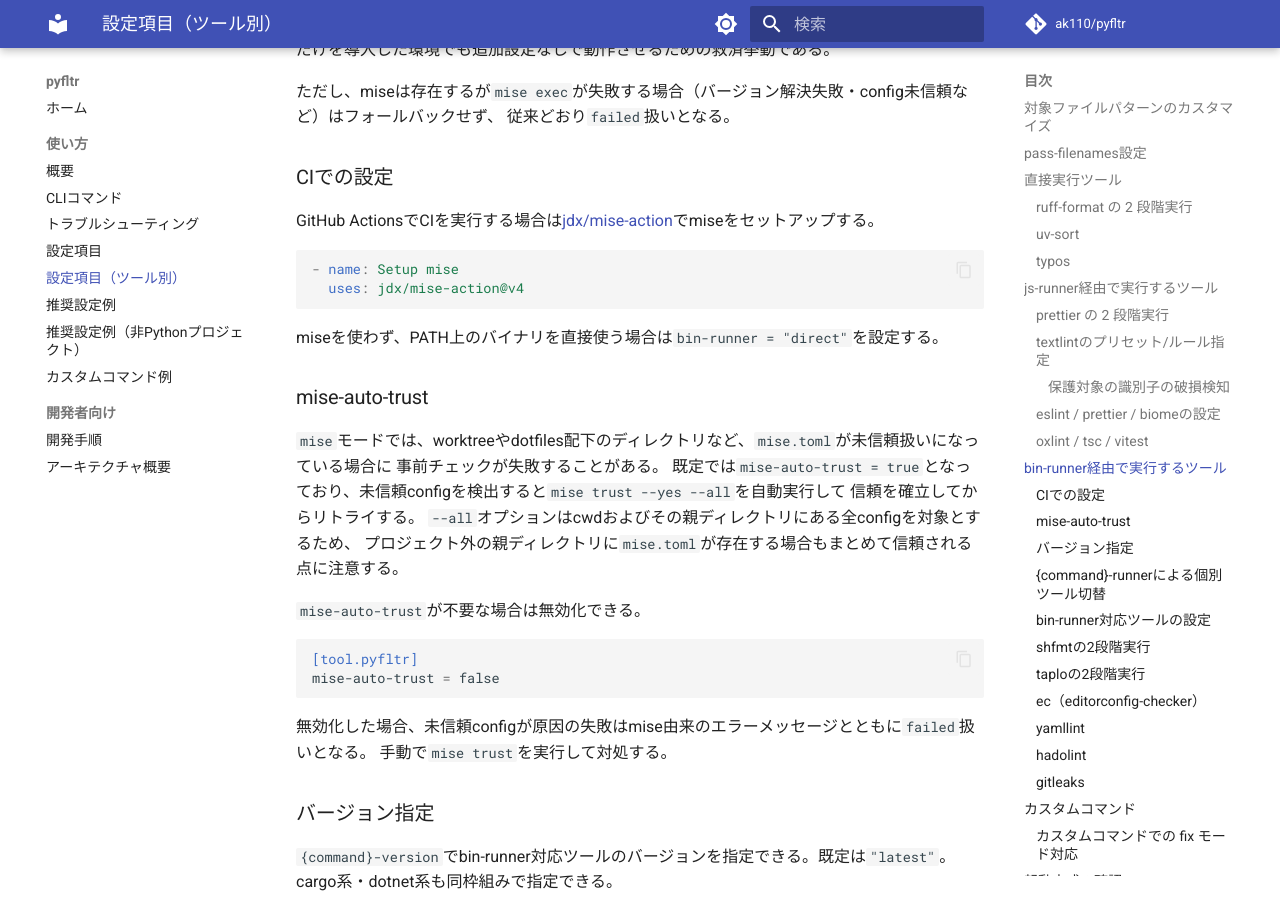
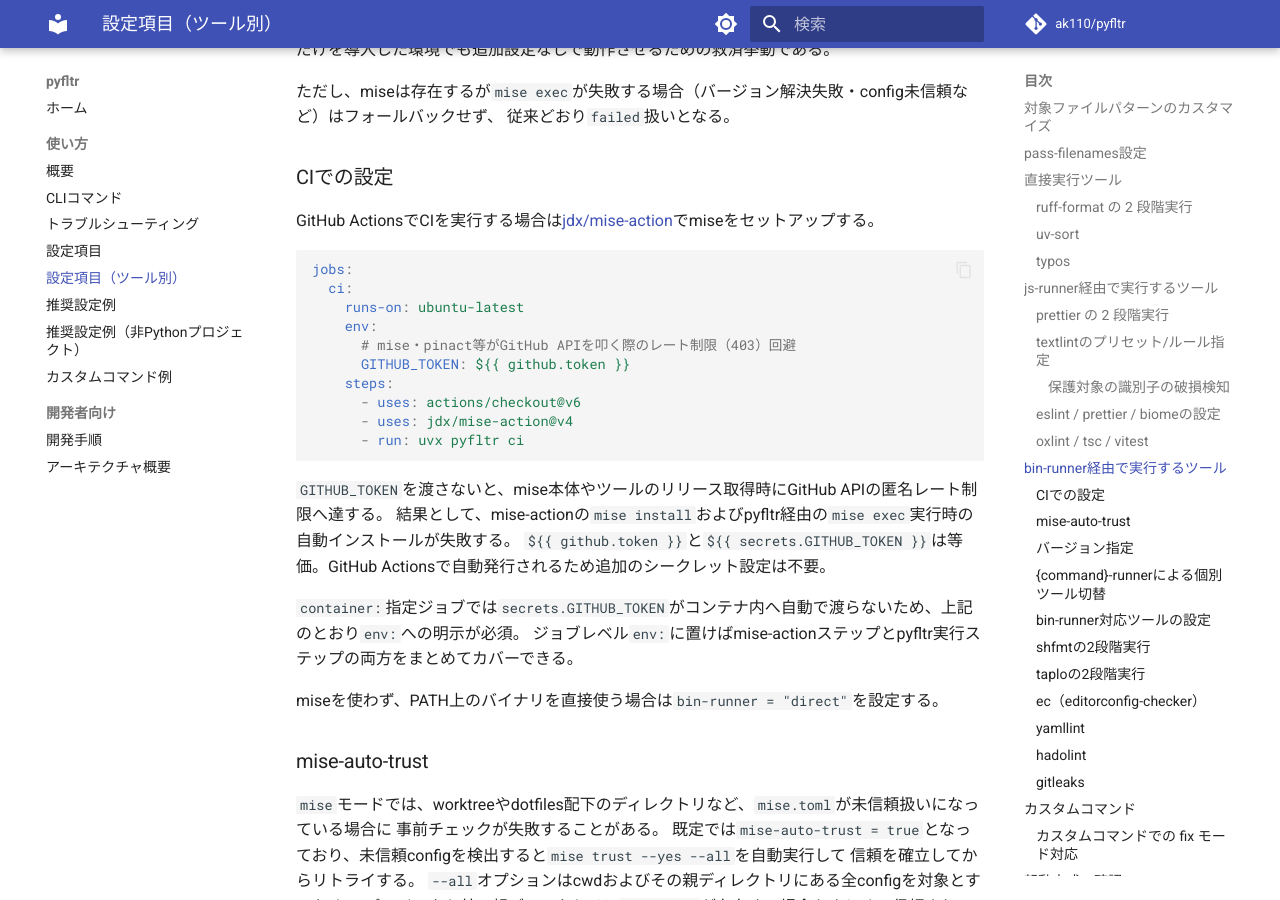
Before and after one commit to ak110/pyfltr, an MkDocs documentation site: the page built from docs/guide/configuration-tools.md, in a window 1280 px wide and 900 px high, scrolled down 7950 px. Built offline with MkDocs 1.6.1 and Material for MkDocs 9.7.7, drawn with Linux system fonts in a browser that asks for light colours; comment, search, counter and statistics services are not loaded.

Commit message:
ci: GITHUB_TOKENをjob envへ追加してmise/pinact経由のレート制限を回避
mise本体のリリース取得やpyfltr経由の`mise exec`実行時の自動インストールで、
GitHub APIの匿名レート制限により失敗するケースを未然に防ぐ。
推奨設定例（docs/guide/configuration-tools.md）も同方針に揃え、
`container:`指定ジョブ特有の注意点も併記する。

````diff
--- a/docs/guide/configuration-tools.md
+++ b/docs/guide/configuration-tools.md
@@ -333,9 +333,24 @@
 GitHub ActionsでCIを実行する場合は[jdx/mise-action](https://github.com/jdx/mise-action)でmiseをセットアップする。
 
 ```yaml
-- name: Setup mise
-  uses: jdx/mise-action@v4
+jobs:
+  ci:
+    runs-on: ubuntu-latest
+    env:
+      # mise・pinact等がGitHub APIを叩く際のレート制限（403）回避
+      GITHUB_TOKEN: ${{ github.token }}
+    steps:
+      - uses: actions/checkout@v6
+      - uses: jdx/mise-action@v4
+      - run: uvx pyfltr ci
 ```
+
+`GITHUB_TOKEN`を渡さないと、mise本体やツールのリリース取得時にGitHub APIの匿名レート制限へ達する。
+結果として、mise-actionの`mise install`およびpyfltr経由の`mise exec`実行時の自動インストールが失敗する。
+`${{ github.token }}`と`${{ secrets.GITHUB_TOKEN }}`は等価。GitHub Actionsで自動発行されるため追加のシークレット設定は不要。
+
+`container:`指定ジョブでは`secrets.GITHUB_TOKEN`がコンテナ内へ自動で渡らないため、上記のとおり`env:`への明示が必須。
+ジョブレベル`env:`に置けばmise-actionステップとpyfltr実行ステップの両方をまとめてカバーできる。
 
 miseを使わず、PATH上のバイナリを直接使う場合は`bin-runner = "direct"`を設定する。
 
````
Also changed, not shown: 1 other file.
